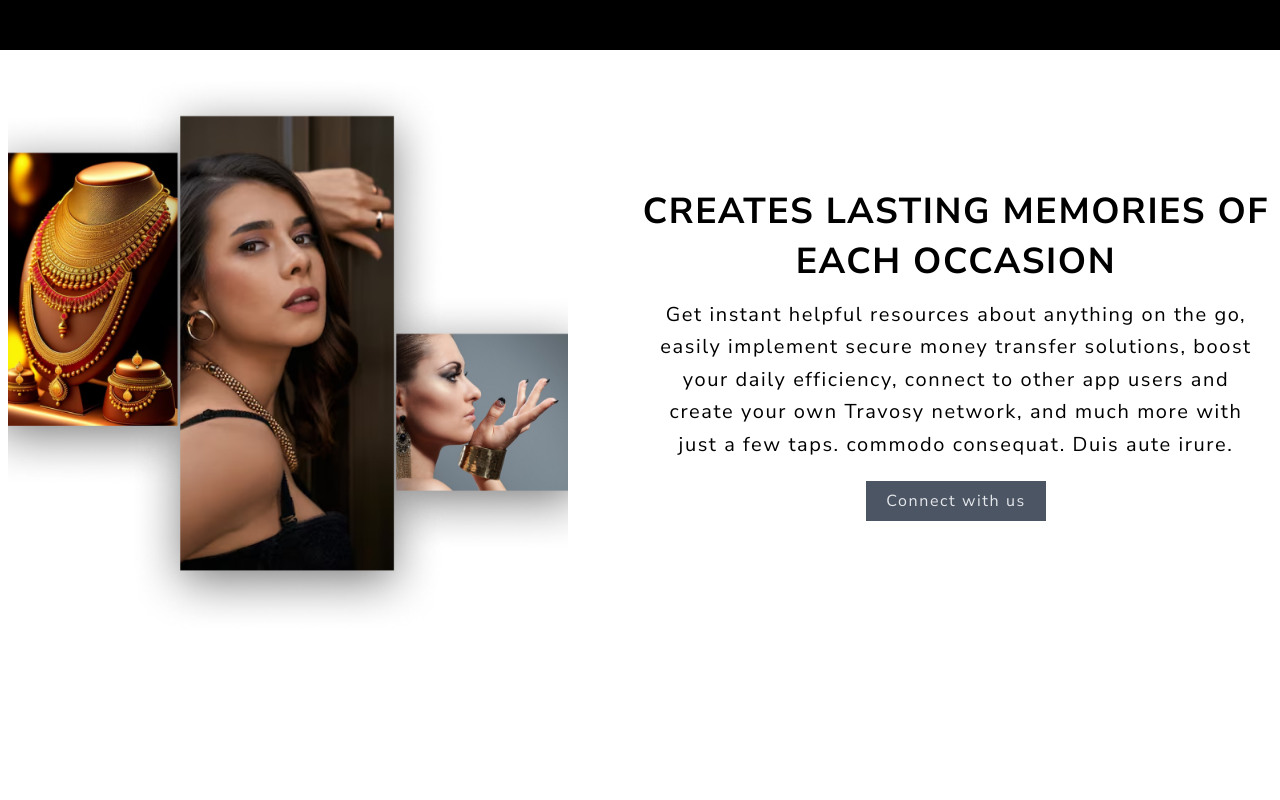
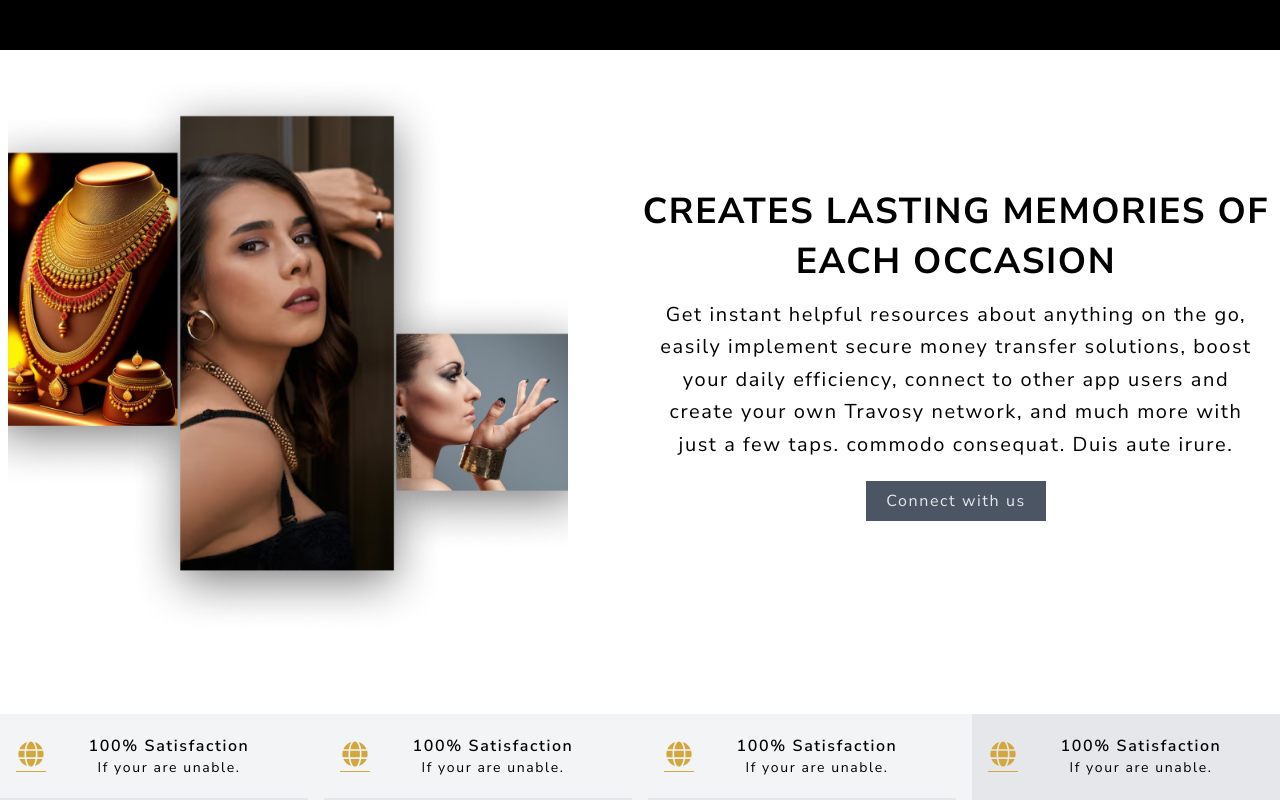
Before and after one commit to sagarsen2023/auram-next, a Next.js app: page / in a window 1280 px wide. Shown: the part 1075-1875 px from the top of the page. Before the commit the page ends 1789 px from the top, so only its background shows below. Built offline with nearby package versions, Linux system fonts and the light colour scheme; no server answers.

Commit message:
Add FooterComponent and integrate it into the main layout; include Toaster for notifications and update page structure with new sections

```diff
--- a/src/app/layout.tsx
+++ b/src/app/layout.tsx
@@ -3,6 +3,8 @@ import "./globals.css";
 import type { Metadata } from "next";
 import { Providers } from "@/components/next-theme-provider.component";
 import { Nunito_Sans } from "next/font/google";
+import FooterComponent from "@/components/footer.component";
+import { Toaster } from "sonner";
 
 const nunitoSans = Nunito_Sans({
   weight: ["1000", "200", "300", "400", "500", "600", "700", "800", "900"],
@@ -25,9 +27,11 @@ export default function RootLayout({
       <body
         className={`${nunitoSans.className} bg-white text-black dark:bg-black dark:text-white transition-colors duration-300 ease-in-out min-h-screen flex flex-col tracking-widest`}
       >
+        <Toaster richColors theme="light" position="top-center" />
         <Providers>
           <NavBarComponent />
           <div className="mt-16 lg:mt-20">{children}</div>
+          <FooterComponent />
         </Providers>
       </body>
     </html>
--- a/src/app/page.tsx
+++ b/src/app/page.tsx
@@ -26,6 +26,7 @@ function Page() {
         </div>
       </div>
 
+      {/* New Arrival and Featured Items */}
       <div className={sectionClassNames}>
         <div className={`${containerClassNames} flex flex-col gap-5`}>
           <NewArrivalComponent />
@@ -33,8 +34,10 @@ function Page() {
         </div>
       </div>
 
+      {/* Shipping Info */}
       <ShippingInfoComponent />
 
+      {/* Connect with us */}
       <div className={sectionClassNames}>
         <div className={containerClassNames}>
           <ConnectWithUsComponent />
--- /dev/null
+++ b/src/components/footer.component.tsx
@@ -0,0 +1,54 @@
+import React from "react";
+import { FaGlobe } from "react-icons/fa";
+
+function FooterComponent() {
+  const testimonials = [
+    {
+      icon: <FaGlobe />,
+      title: "100% Satisfaction",
+      description: "If your are unable.",
+    },
+    {
+      icon: <FaGlobe />,
+      title: "100% Satisfaction",
+      description: "If your are unable.",
+    },
+    {
+      icon: <FaGlobe />,
+      title: "100% Satisfaction",
+      description: "If your are unable.",
+    },
+    {
+      icon: <FaGlobe />,
+      title: "100% Satisfaction",
+      description: "If your are unable.",
+    },
+  ];
+
+  return (
+    <div className="w-full bg-gray-100 flex justify-center">
+      <div className="w-full lg:max-w-8xl">
+        <div className="grid grid-cols-1 md:grid-cols-4 gap-0 md:gap-4">
+          {testimonials.map((testimonial, index) => (
+            <div
+              key={index}
+              className={`${
+                index === 3 && "bg-gray-200"
+              } px-4 py-5 flex items-center justify-center border-b-2 group`}
+            >
+              <div className="border-b border-secondary">
+                <FaGlobe className="text-3xl pb-1 text-secondary group-hover:-translate-y-3 duration-300" />
+              </div>
+              <div className="w-full text-center">
+                <h2 className="font-[600]">{testimonial.title}</h2>
+                <p className="text-sm">{testimonial.description}</p>
+              </div>
+            </div>
+          ))}
+        </div>
+      </div>
+    </div>
+  );
+}
+
+export default FooterComponent;
```
